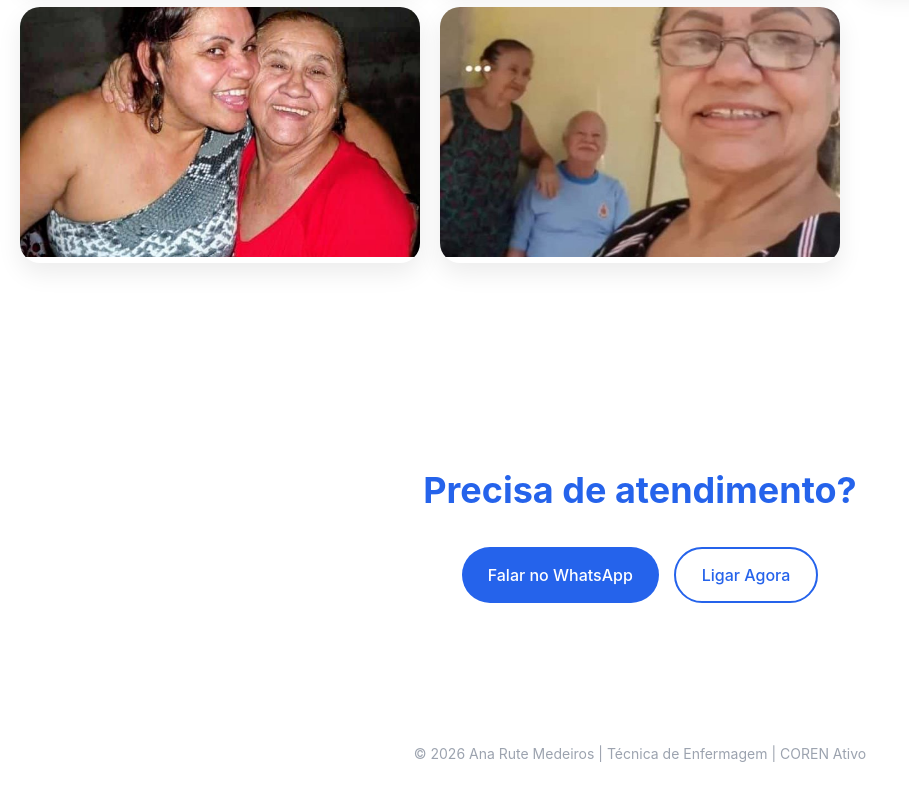
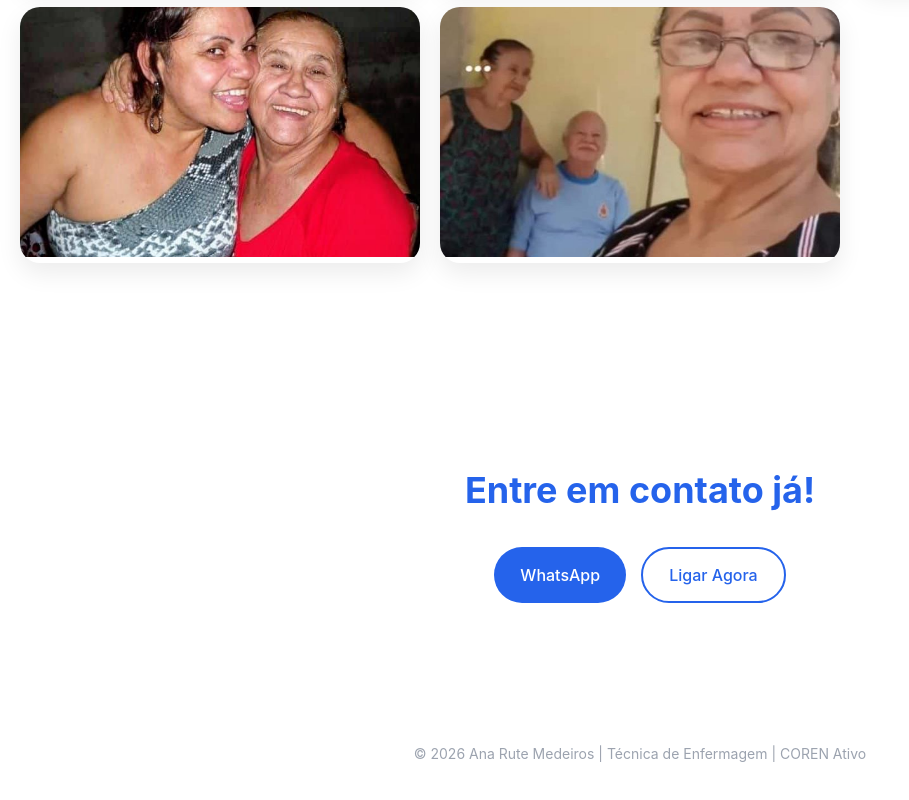
Before and after one commit to edypnog/landing-freela, a React (Vite) app: page / in a window 1280 px wide. Shown: the part 2492-3292 px from the top of the page, without its empty margins (0-909 px from the left). Built offline with nearby package versions, Linux system fonts and the light colour scheme.

Commit message:
editing contacts

```diff
--- a/src/App.jsx
+++ b/src/App.jsx
@@ -386,10 +386,10 @@ export default function LandingPage() {
       </Section>
 
       <Section>
-        <SectionTitle>Precisa de atendimento?</SectionTitle>
+        <SectionTitle>Entre em contato já!</SectionTitle>
         <ButtonGroup style={{ justifyContent: "center" }}>
           <PrimaryButton href={whatsappLink}>
-            Falar no WhatsApp
+            WhatsApp
           </PrimaryButton>
           <SecondaryButton href="tel:5521981891097">
             Ligar Agora
```
